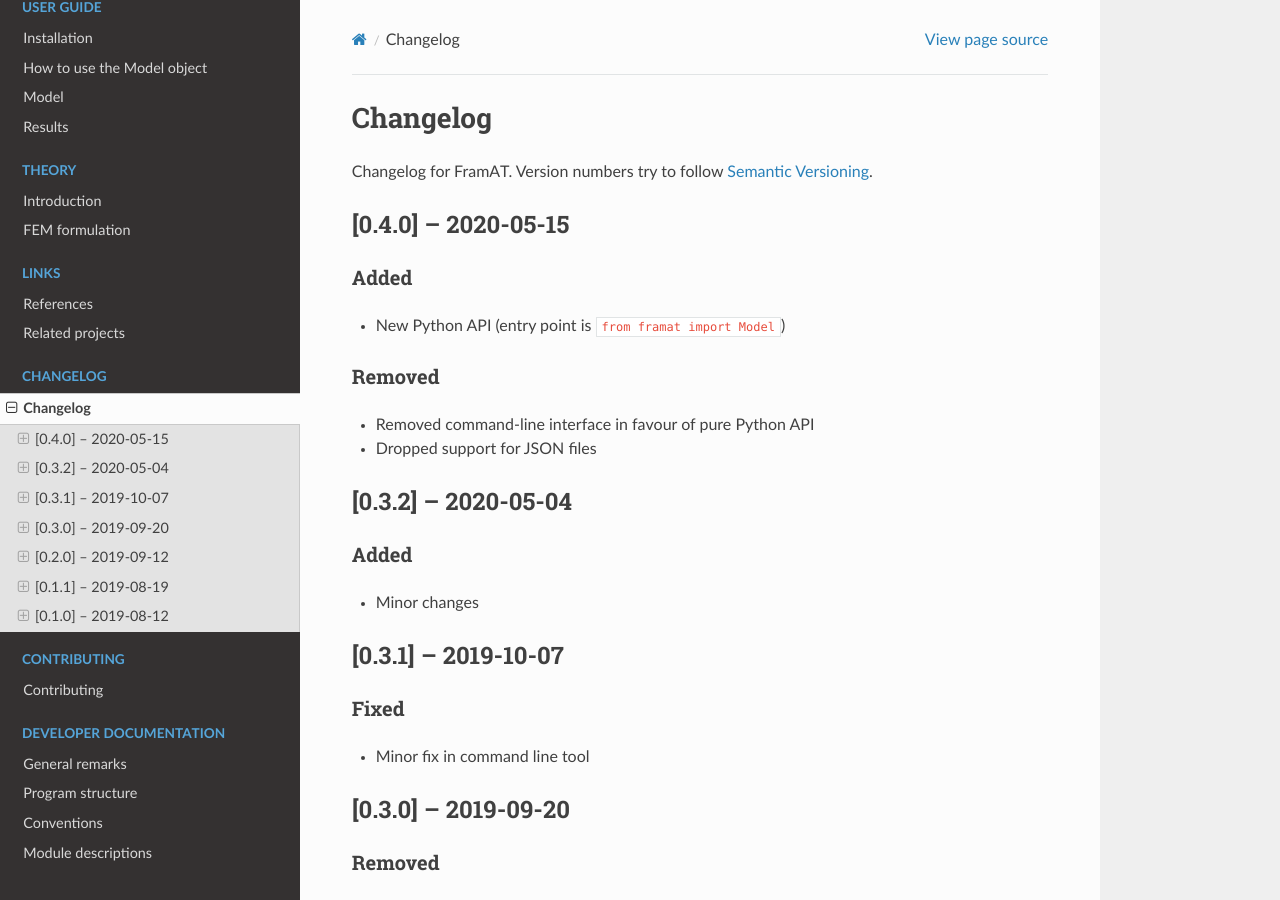
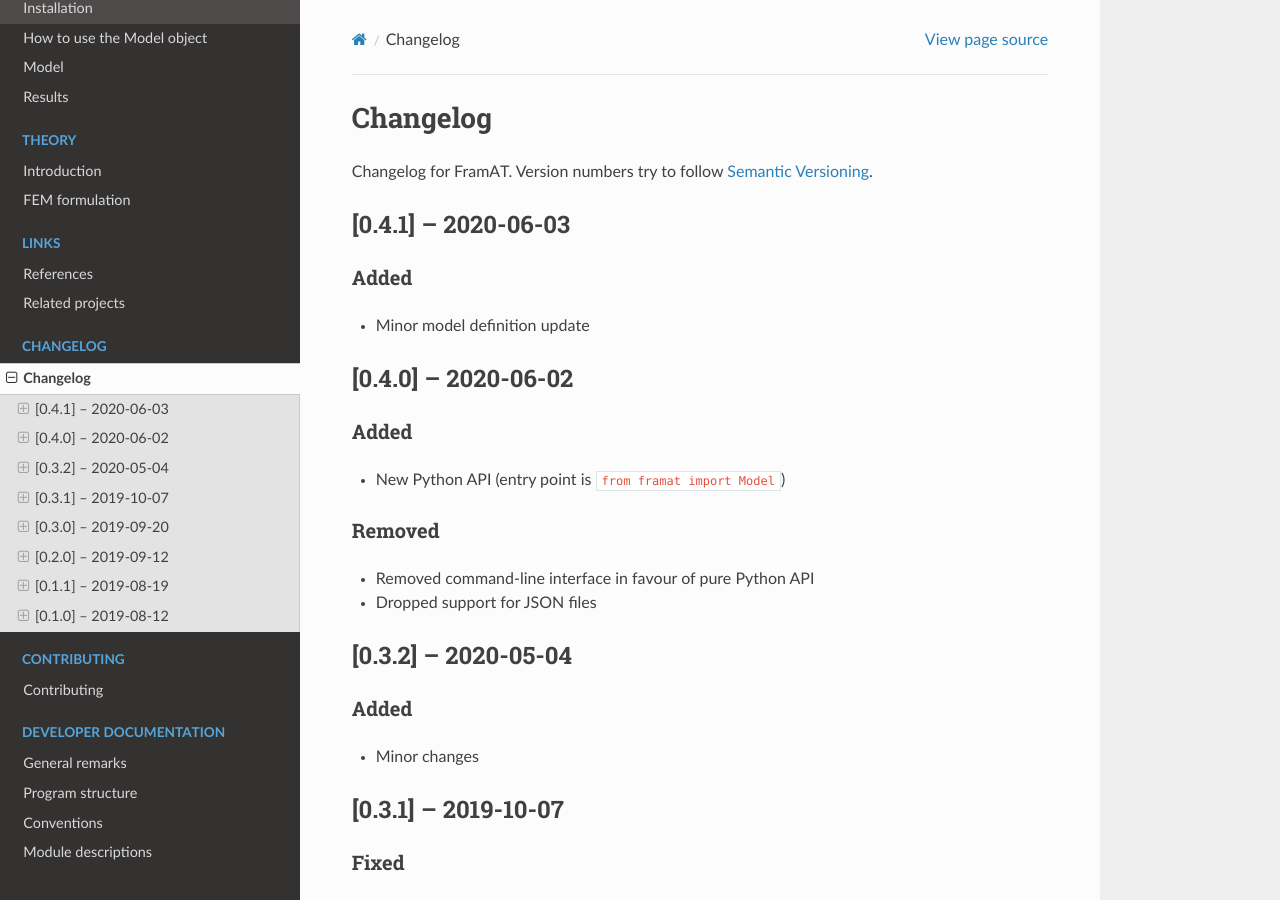
Before and after one commit to airinnova/framat, a Sphinx documentation site: the page built from docs/source/CHANGELOG.rst, in a window 1280 px wide and 900 px high. Built offline with Sphinx 7.4.7 and the Read the Docs theme 2.0.0, drawn with Linux system fonts in a browser that asks for light colours.

Commit message:
Version 0.4.1

```diff
--- a/docs/source/CHANGELOG.rst
+++ b/docs/source/CHANGELOG.rst
@@ -4,7 +4,15 @@
 Changelog for FramAT. Version numbers try to follow `Semantic
 Versioning <https://semver.org/spec/v2.0.0.html>`__.
 
-[0.4.0] -- 2020-05-15
+[0.4.1] -- 2020-06-03
+---------------------
+
+Added
+~~~~~
+
+* Minor model definition update
+
+[0.4.0] -- 2020-06-02
 ---------------------
 
 Added
--- a/setup.py
+++ b/setup.py
@@ -21,10 +21,10 @@
     'matplotlib>=3.0.2',
     'numpy',
     'scipy',
-    'model-framework',
+    'model-framework>=0.0.14',
 ]
 README = 'README.rst'
-PACKAGE_DIR = 'src/'
+PACKAGE_DIR = 'src'
 LICENSE = 'Apache License 2.0'
 SCRIPTS = []
 
--- a/src/framat/__version__.py
+++ b/src/framat/__version__.py
@@ -1,2 +1,2 @@
-VERSION = (0, 4, 0)
+VERSION = (0, 4, 1)
 __version__ = '.'.join(map(str, VERSION))
```
